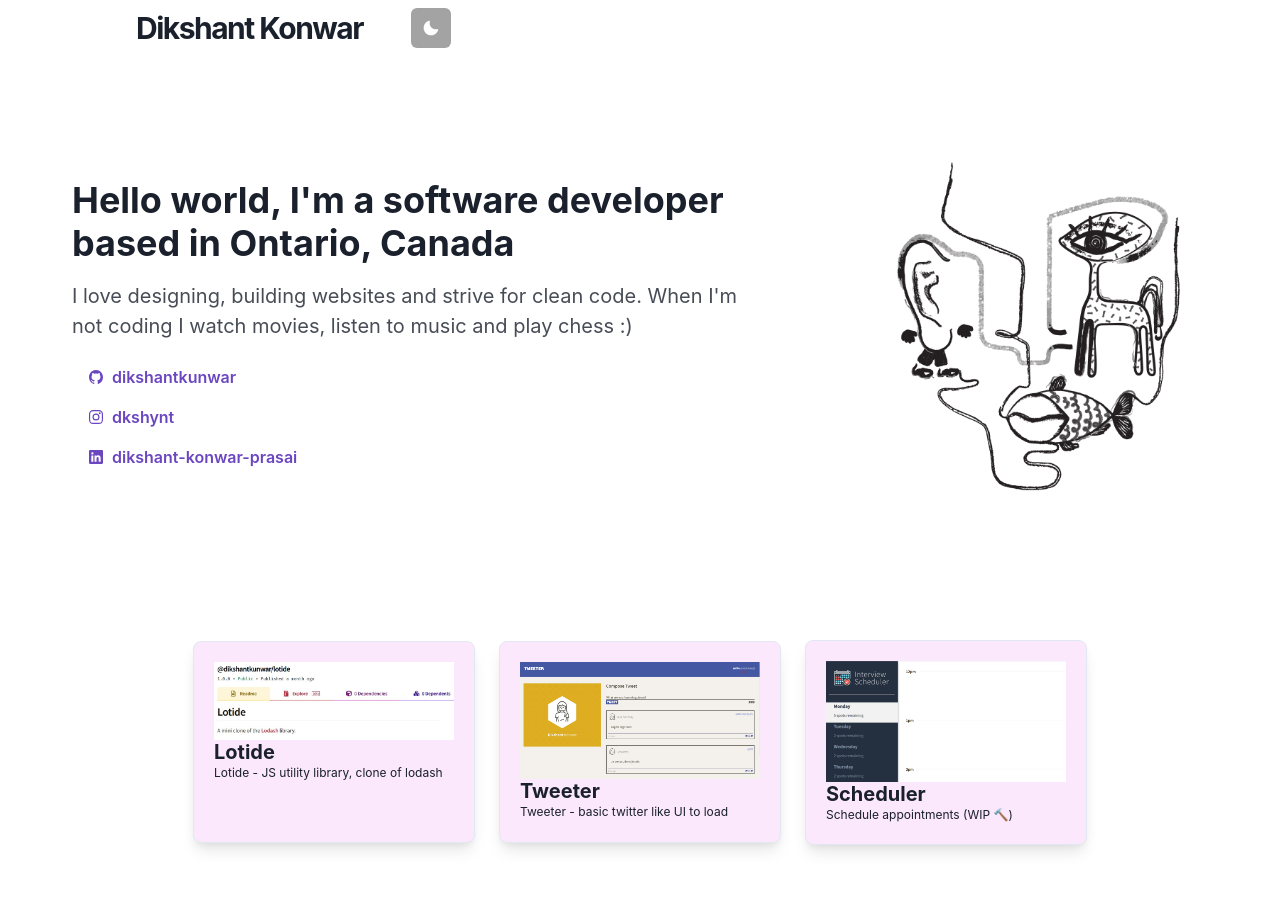
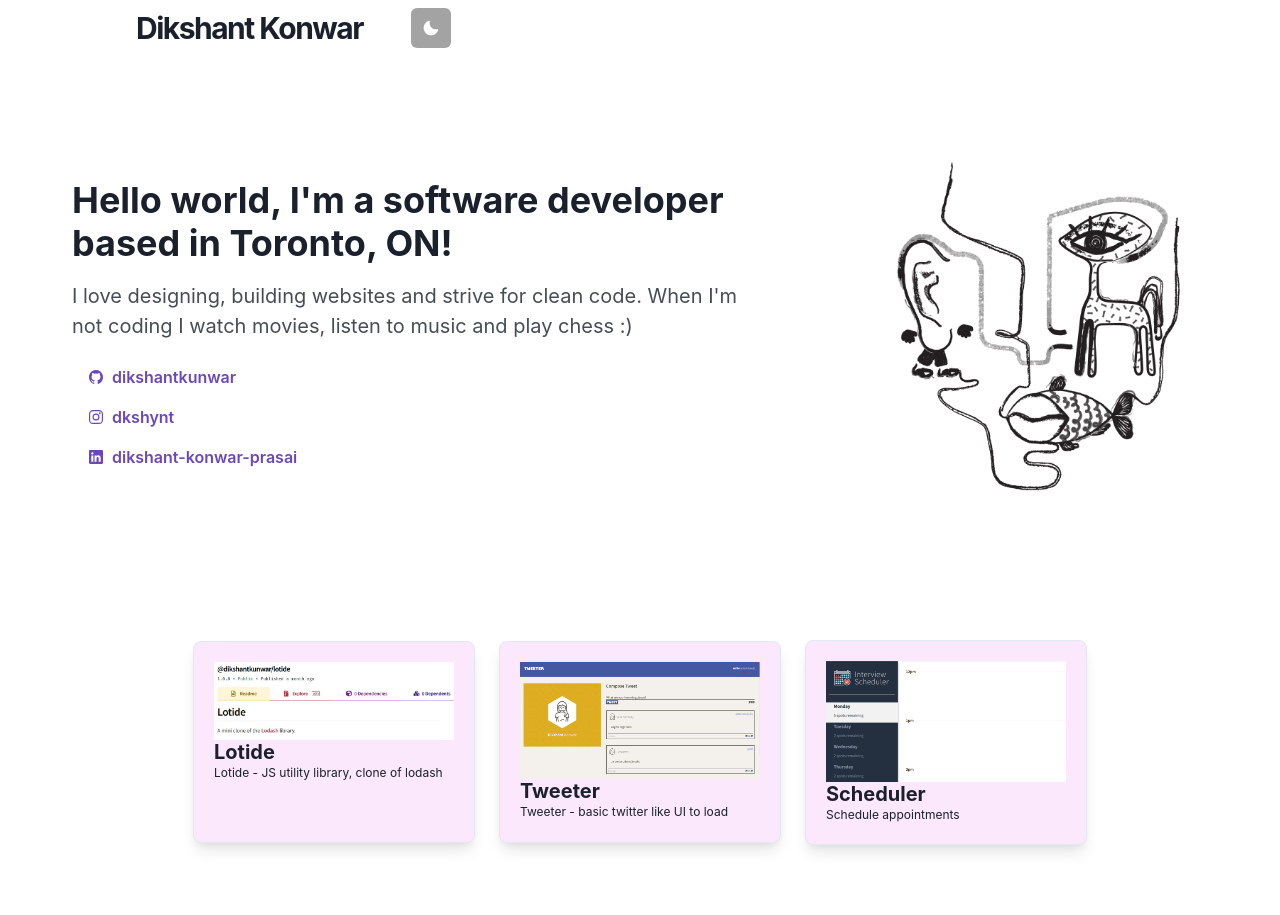
Before and after one commit to dikshantkunwar/resume, a React (Create React App) app: page / in a window 1280 px wide. Shown: the top 915 px of the page. Built offline with nearby package versions, Linux system fonts and the light colour scheme; no server answers; a web font is replaced by a local one.

Commit message:
Minor updates to landing and project list wording

```diff
--- a/package.json
+++ b/package.json
@@ -20,7 +20,7 @@
     "react": "^17.0.2",
     "react-dom": "^17.0.2",
     "react-icons": "^4.3.1",
-    "react-router-dom": "^5.3.0",
+    "react-router-dom": "^6.2.1",
     "react-scripts": "4.0.3",
     "web-vitals": "^1.1.2"
   },
--- a/src/components/sections/ProjectList.js
+++ b/src/components/sections/ProjectList.js
@@ -31,7 +31,7 @@ export default function ProjectList() {
         />
         <Project
         title="Scheduler"
-        description="Schedule appointments (WIP 🔨)"
+        description="Schedule appointments"
         gitlink = "https://github.com/dikshantkunwar/scheduler"
         livepage = ""
         image = {schedulerThumb}
--- a/src/pages/Landing.js
+++ b/src/pages/Landing.js
@@ -6,18 +6,24 @@ import Footer from '../components/sections/Footer'
 import absurdImg from '../03.png'
 import invertedabsurdImg from '../03-modified.png'
 import ProjectList from '../components/sections/ProjectList';
+import { Route, Routes } from 'react-router-dom';
+import Example from './Example';
 
 export default function Landing() {
   return (
     <LandingLayout>
+
       <Hero
-        title="Hello world, I'm a software developer based in Ontario, Canada"
+        title="Hello world, I'm a software developer based in Toronto, ON!"
         subtitle="I love designing, building websites and strive for clean code. When I'm not coding I watch movies, listen to music and play chess :)"
         image={absurdImg}
         darkimage={invertedabsurdImg}
         mt={12}
         />
         <ProjectList />
+        <Routes>
+          <Route path="example" element={<Example />} ></Route>
+        </Routes>
         <ContactForm />
         <Footer />
     </LandingLayout>
```
